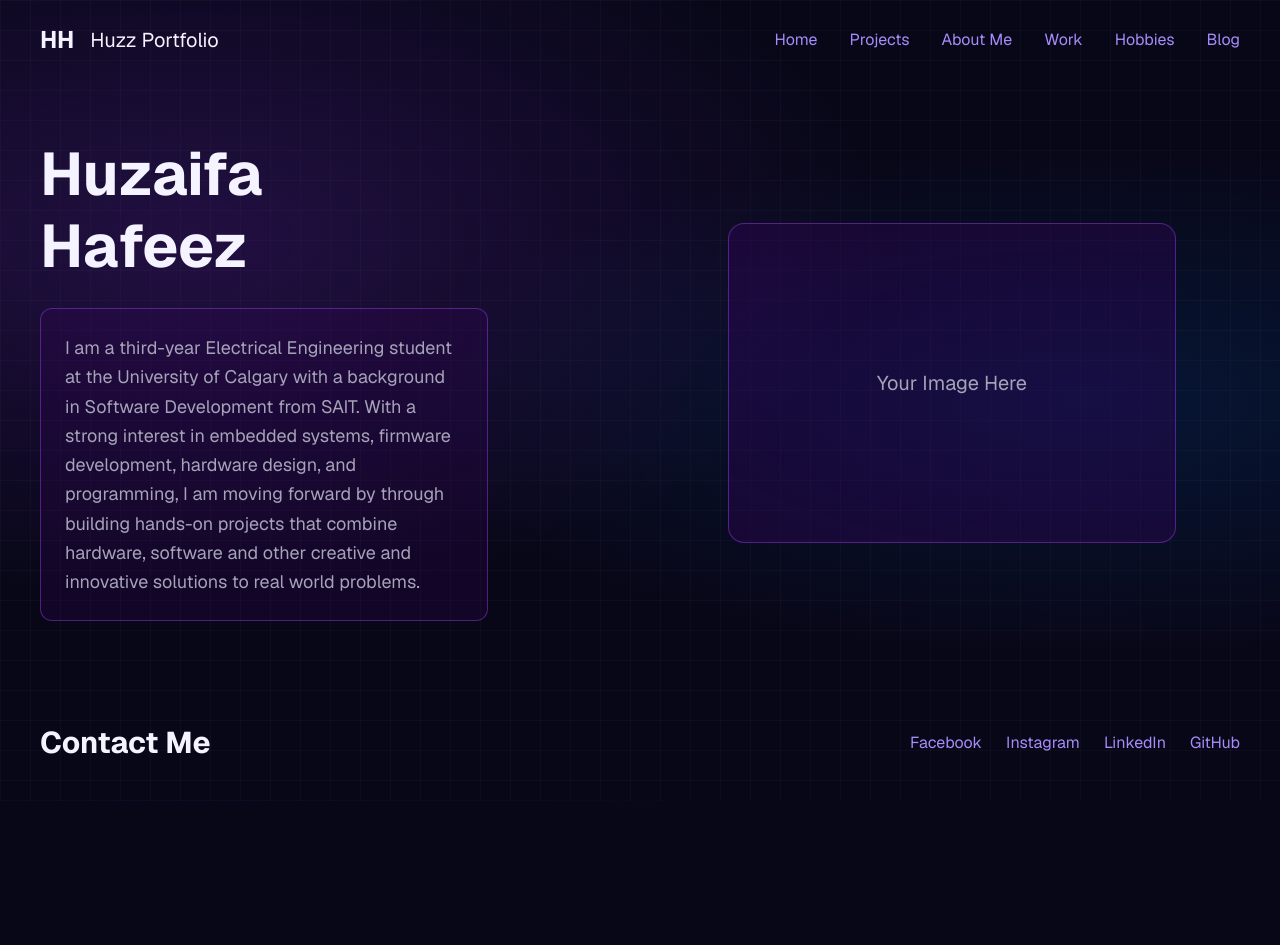
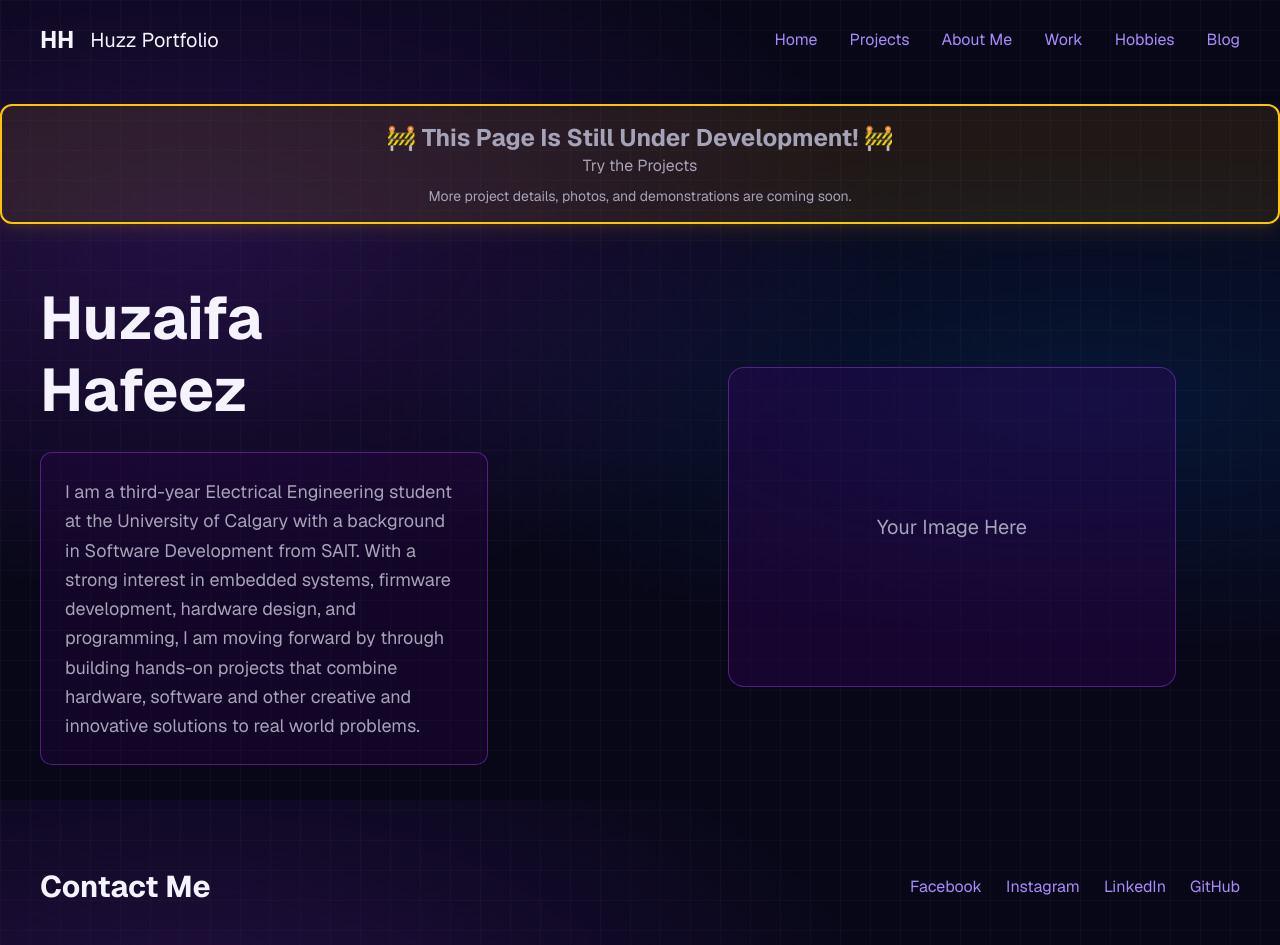
Before and after one commit to HHafeez-Engineering/engineering-portfolio, a Next.js app: page / in a window 1280 px wide. Before the commit the page ends 801 px from the top, so only its background shows below. Built offline with nearby package versions, Linux system fonts and the light colour scheme.

Commit message:
Final touchs for website deployment

```diff
--- a/app/home.js
+++ b/app/home.js
@@ -29,6 +29,20 @@ export default function Home() {
         </div>
       </nav>
 
+      {/* Under Development Notice */}
+      <div className="mt-6 rounded-xl border-2 border-yellow-400 bg-yellow-500/10 px-6 py-4 text-center shadow-lg shadow-yellow-500/10">
+        <p className="text-xl font-bold text-yellow-300 md:text-2xl">
+          🚧 This Page Is Still Under Development! 🚧
+        </p>
+
+        <p>
+          Try the Projects
+        </p>
+
+        <p className="mt-2 text-sm text-gray-300">
+          More project details, photos, and demonstrations are coming soon.
+        </p>
+      </div>
 
     {/* Main Homepage */}
     <section
--- a/app/projects/electrical/rc-car/page.js
+++ b/app/projects/electrical/rc-car/page.js
@@ -4,13 +4,24 @@ export default function RCCarProject() {
   return (
     <main className="min-h-screen px-10 py-16">
 
-      {/* Back Button */}
+     {/* Back Button */}
       <Link
         href="/projects/electrical"
         className="text-purple-400 hover:underline"
       >
         ← Back to Electrical Projects
       </Link>
+
+      {/* Under Development Notice */}
+      <div className="mt-6 rounded-xl border-2 border-yellow-400 bg-yellow-500/10 px-6 py-4 text-center shadow-lg shadow-yellow-500/10">
+        <p className="text-xl font-bold text-yellow-300 md:text-2xl">
+          🚧 This Project Page Is Still Under Development! 🚧
+        </p>
+
+        <p className="mt-2 text-sm text-gray-300">
+          More project details, photos, and demonstrations are coming soon.
+        </p>
+      </div>
 
       {/* Title */}
       <h1 className="mt-10 text-5xl font-bold text-purple-400">
@@ -186,7 +197,7 @@ export default function RCCarProject() {
             </h3>
             <p className="mt-2 text-sm leading-relaxed text-gray-400">
               Stops the motor when wireless commands
-              are not received within a specified timeout.
+              are not received within a specified time.
             </p>
           </div>
 
--- a/app/projects/page.js
+++ b/app/projects/page.js
@@ -11,6 +11,21 @@ export default function Projects() {
       <p className="mt-4 text-lg">
         Explore my engineering, software, and design projects.
       </p>
+
+      {/* Under Development Notice */}
+      <div className="mt-6 rounded-xl border-2 border-yellow-400 bg-yellow-500/10 px-6 py-4 text-center shadow-lg shadow-yellow-500/10">
+        <p className="text-xl font-bold text-yellow-300 md:text-2xl">
+          🚧 Multiple Pages Are Still Under Development! 🚧
+        </p>
+
+        <p>
+          Try the Electrical Engineering Project
+        </p>
+
+        <p className="mt-2 text-sm text-gray-300">
+          More project details, photos, and demonstrations are coming soon.
+        </p>
+      </div>
 
       <div className="mt-10 grid grid-cols-1 gap-6 md:grid-cols-2">
 
```
